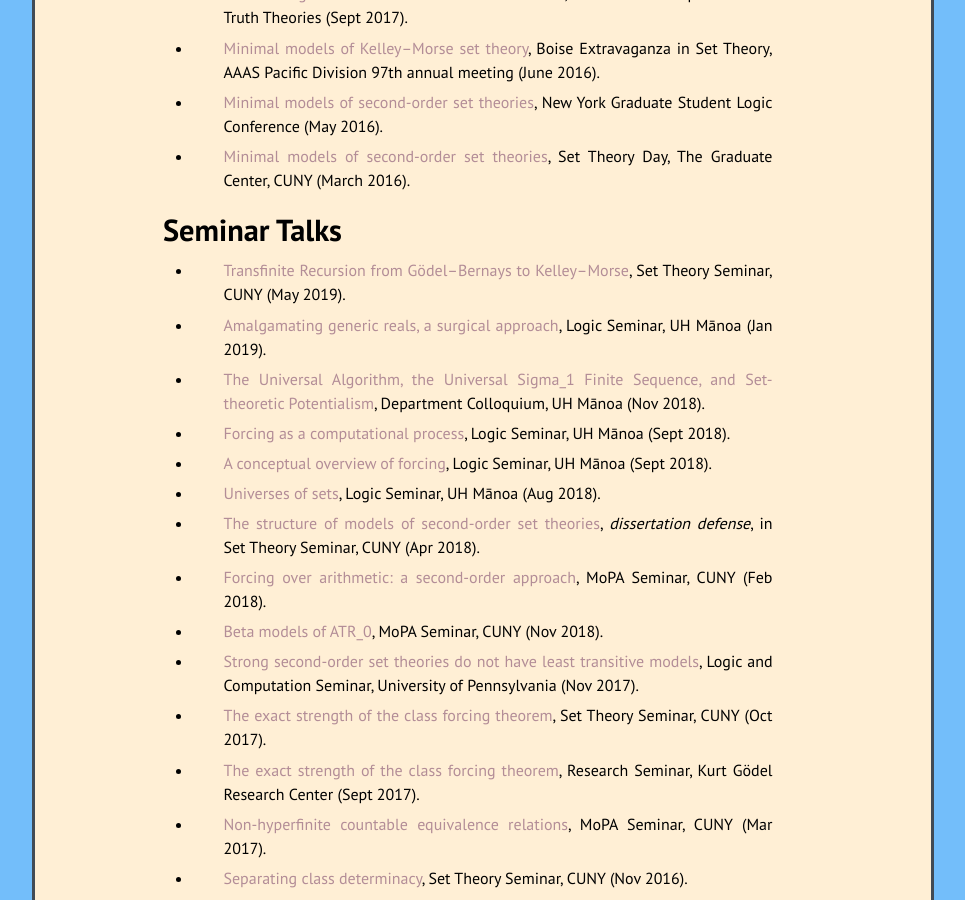
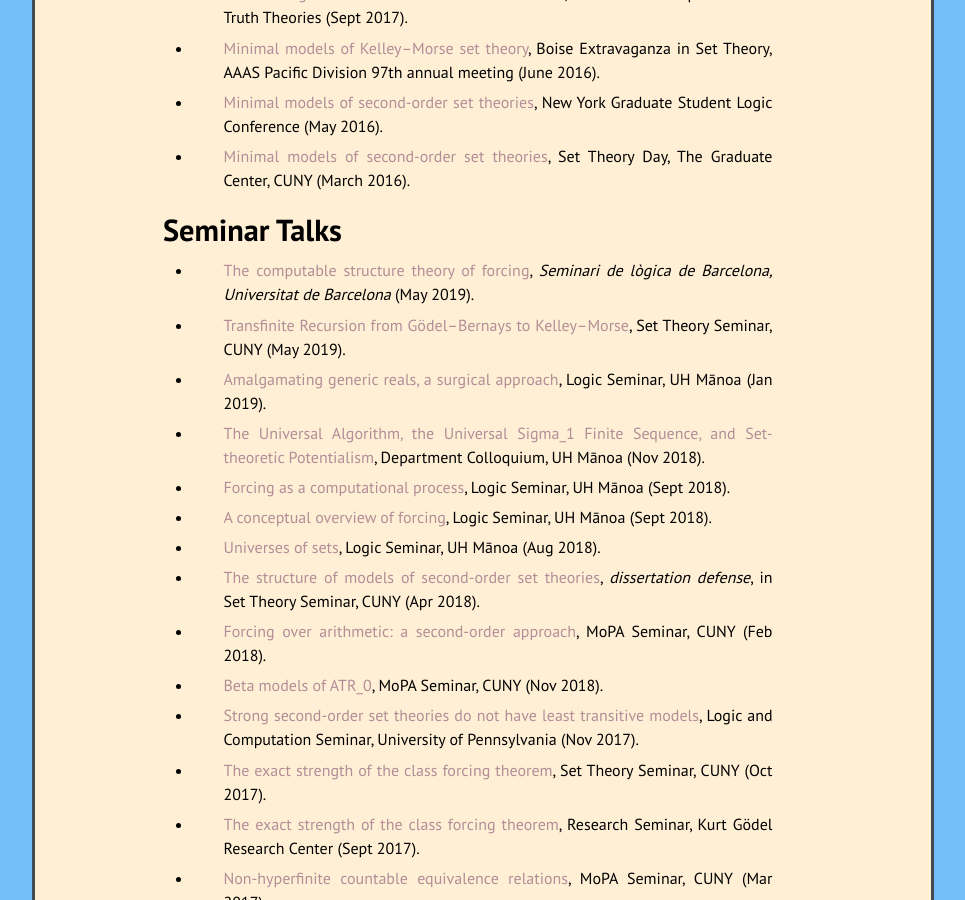
Before and after one commit to kamerynjw/kamerynjw.github.io, a Jekyll site: the page built from cv.md, in a window 1280 px wide and 900 px high, scrolled down 1554 px. Shown: the whole window, without its empty margins (157-1122 px from the left). Built offline with Jekyll 4.4.1, drawn with Linux system fonts in a browser that asks for light colours; nearby versions of some CDN libraries.

Commit message:
added page for barcelona talk

```diff
--- a/_data/semtalks.yml
+++ b/_data/semtalks.yml
@@ -1,5 +1,10 @@
 
 # seminar talks to display in talks.md
+
+- href: "2019-may-computable-structure-theory-of-forcing"
+  title: "The computable structure theory of forcing"
+  other: "*Seminari de lògica de Barcelona, Universitat de Barcelona*"
+  date: "May 2019"
 
 - href: "2019-may-recursion-gb-to-km"
   title: "Transfinite Recursion from Gödel–Bernays to Kelley–Morse"
--- a/_data/talks.yml
+++ b/_data/talks.yml
@@ -1,5 +1,7 @@
 
 # selected talks to display in research.md
+
+
 
 - href: "2019-jan-surgery"
   title: "Amalgamating generic reals, a surgical approach"
```
Also changed, not shown: research/talks/2019-may-cst-of-forcing.md (added, +13 -0 lines).
